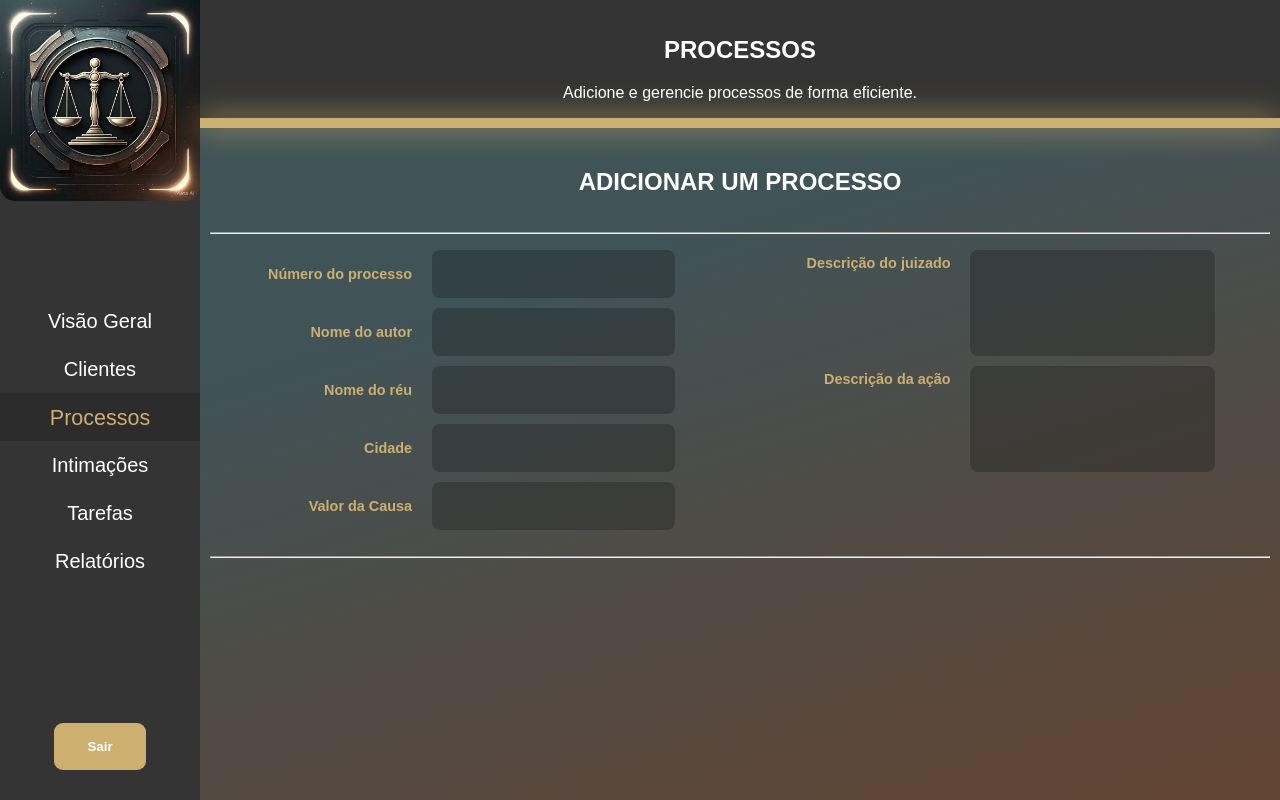
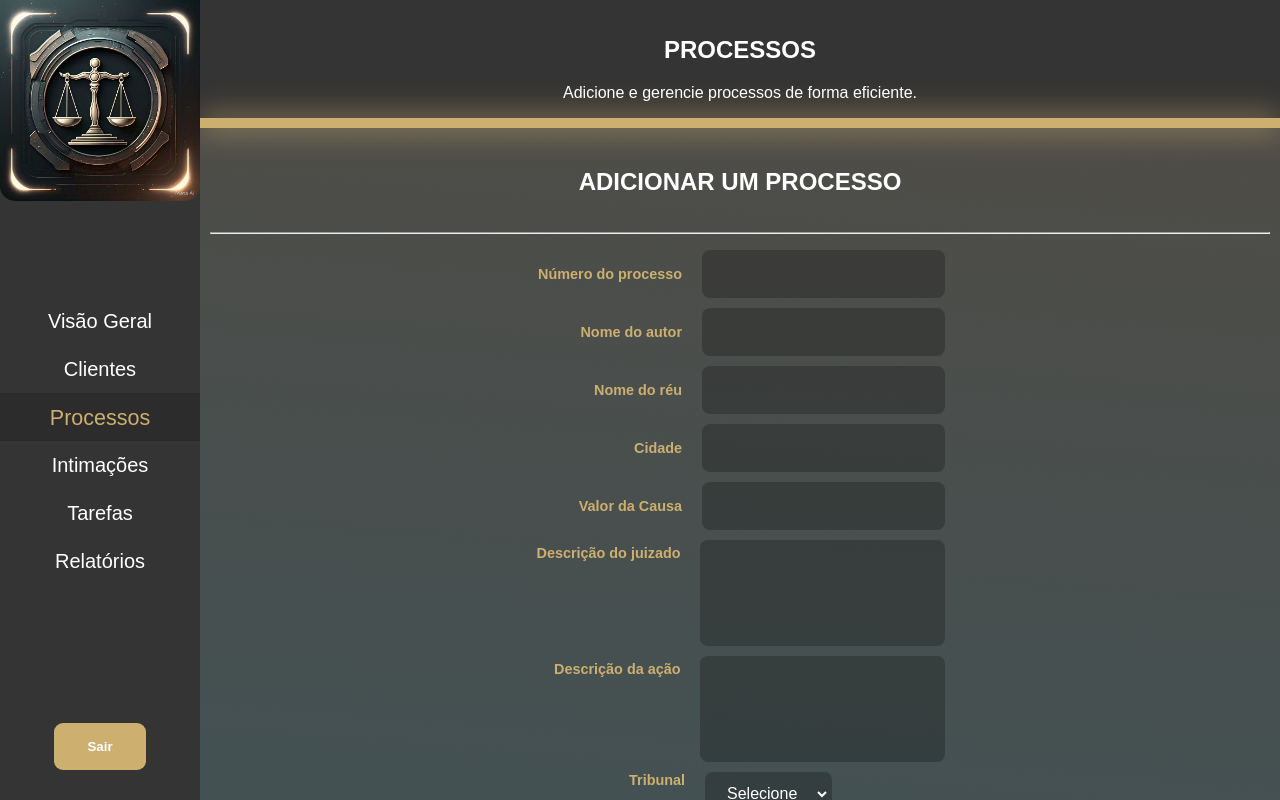
Before and after one commit to arthurdasilvaleal/Acompanhamento_Juridico, a React (Vite) app: page /main in a window 1280 px wide. Both pictures are taken after a click on the item "Processos". Built offline with nearby package versions, Linux system fonts and the light colour scheme.

Commit message:
Adicionado a lib NumericFormat para valores monetarios, mudanças gerais no main_content

```diff
--- a/package.json
+++ b/package.json
@@ -16,6 +16,7 @@
     "cpf-cnpj-validator": "^1.0.3",
     "react": "^19.0.0",
     "react-dom": "^19.0.0",
+    "react-number-format": "^5.4.3",
     "react-responsive": "^10.0.1",
     "react-router-dom": "^7.2.0",
     "styled-components": "^6.1.15"
--- a/src/Containers/MainScreen/index.jsx
+++ b/src/Containers/MainScreen/index.jsx
@@ -1,6 +1,7 @@
 import { Container, Main_Menu, Main_Content, Main_button, Process_Form, Main_Title } from './style.jsx'
 import { useState } from 'react'
 import { Link } from 'react-router-dom'
+import { NumericFormat } from 'react-number-format'
 import Logo from '../../Images/logo.png'
 import axios from 'axios'
 
@@ -32,6 +33,7 @@ export default function MainScreen() {
                      <h1>Adicionar um processo</h1>
                      <hr />
                     <Process_Form action="submit" method="post">
+                      <div className="main-form">
                         <div className="left-form">
                           <div className="input-group">
                             <label className="label" htmlFor="nm_Processo">Número do processo</label>
@@ -51,7 +53,9 @@ export default function MainScreen() {
                           </div>
                           <div className="input-group">
                             <label className="label" htmlFor="vl_Causa">Valor da Causa</label>
-                          <input autoComplete="off" name="vl_Causa" id="vl_Causa" className="input" type="number" required/>
+                            <NumericFormat thousandSeparator="." decimalSeparator="," decimalScale={2} fixedDecimalScale prefix="R$ "
+                            allowNegative={false}
+                            autoComplete="off" name="vl_Causa" id="vl_Causa" className="input" type="text" required/>
                           </div>
                         </div>
                         <div className="right-form">
@@ -63,7 +67,24 @@ export default function MainScreen() {
                             <label className="label" htmlFor="ds_Acao">Descrição da ação</label>
                             <textarea autoComplete="off" name="ds_Acao" id="ds_Acao" className="input" type="text" required/>
                           </div>
+                          <div className="input-group-select">
+                            <label className="label" htmlFor="sg_Tribunal">Tribunal</label>
+                            <select name="sg_Tribunal" id="sg_Tribunal" className="input-select" required>
+                            <option value="">Selecione</option>
+                              <option value="TJ">TJ</option>
+                              <option value="TRT">TRT</option>
+                              <option value="TRF">TRF</option>
+                              <option value="STJ">STJ</option>
+                              <option value="STF">STF</option>
+                              <option value="JECRIM">JECRIM</option>
+                              <option value="JEFAZ">JEFAZ</option>
+                              <option value="TR">TR</option>
+                              <option value="TST">TST</option>
+                            </select>
                           </div>
+                        </div>
+                      </div>
+                      <Main_button className='form-button' onClick={searchData}>Enviar</Main_button>
                     </Process_Form>
 
                     <hr />
--- a/src/Containers/MainScreen/style.jsx
+++ b/src/Containers/MainScreen/style.jsx
@@ -85,9 +85,32 @@ export const Main_Content = styled.section`
     flex-direction: column;
     height: 100vh;
     width: calc(100% - 200px); //retira a largura do menu do calculo da largura total
-    background-color: #2C2C2C;
-    background: linear-gradient(163deg, #405357 33%, #634331 100%);
     color: #fff;
+    position: relative;
+    overflow: hidden;
+    z-index: 0;
+
+    &::before{
+        content: '';
+        position: absolute;
+        top: 50%;
+        left: 50%;
+        width: 300vw;
+        height: 300vh;
+        transform: translate(-50%, -50%);
+        background: linear-gradient(163deg, #405357 30%, #634331 100%);
+        animation: girarGradiente 15s linear infinite;
+        z-index: -1;
+    }
+
+    @keyframes girarGradiente {
+        from {
+        transform: translate(-50%, -50%) rotate(0deg);
+        }
+        to {
+            transform: translate(-50%, -50%) rotate(360deg);
+        }
+    }
 
     h1{
         text-align: center;
@@ -140,8 +163,14 @@ export const Main_button = styled.button`
 
 export const Process_Form = styled.form`
     display: flex;
-    flex-direction: row;
-    justify-content: space-around;
+    flex-direction: column;
+    align-items: center;
+    gap: 40px;
+
+    .main-form{
+        display: flex;
+        flex-direction: column;
+    }
 
     .input-group{
         display: flex;
@@ -151,7 +180,7 @@ export const Process_Form = styled.form`
         text-align: end;
     }
 
-    .input {
+    .input, .input-select {
         height: 44px;
         background-color: #00000039;
         color: #fff;
@@ -160,16 +189,6 @@ export const Process_Form = styled.form`
         border: 2px solid transparent;
         font-size: 1rem;
         transition: border-color .3s cubic-bezier(.25,.01,.25,1) 0s, color .3s cubic-bezier(.25,.01,.25,1) 0s,background .2s cubic-bezier(.25,.01,.25,1) 0s;
-    }
-
-    /* SÓ PRA REMOVER AS SETAS DO TYPE=NUMBER */
-    .input[type=number]::-webkit-inner-spin-button {
-    -webkit-appearance: none;
-    }
-    .input[type=number] {
-    -moz-appearance: textfield;
-    appearance: textfield;
-
     }
 
     .label {
@@ -201,10 +220,28 @@ export const Process_Form = styled.form`
             padding-bottom: 80px;
         }
 
+        .input-group-select{
+            display: flex;
+            gap: 20px;
+
+            option{
+                background-color: #00000039;
+                color: #000;
+            }
+
+            .label{
+                padding: 0;
+            }
+        }
+
         textarea{
             padding: 1rem 1rem;
             height: 70px;
             resize: none;
         }
     }
+
+    .form-button{
+        /* margin-left: 100px; */
+    }
 `
```
Also changed, not shown: src/API/api.js (deleted, +0 -20 lines), 1 other file (tests, documents, lock files or other folders). Lines whose indentation alone changed are shown as unchanged.
